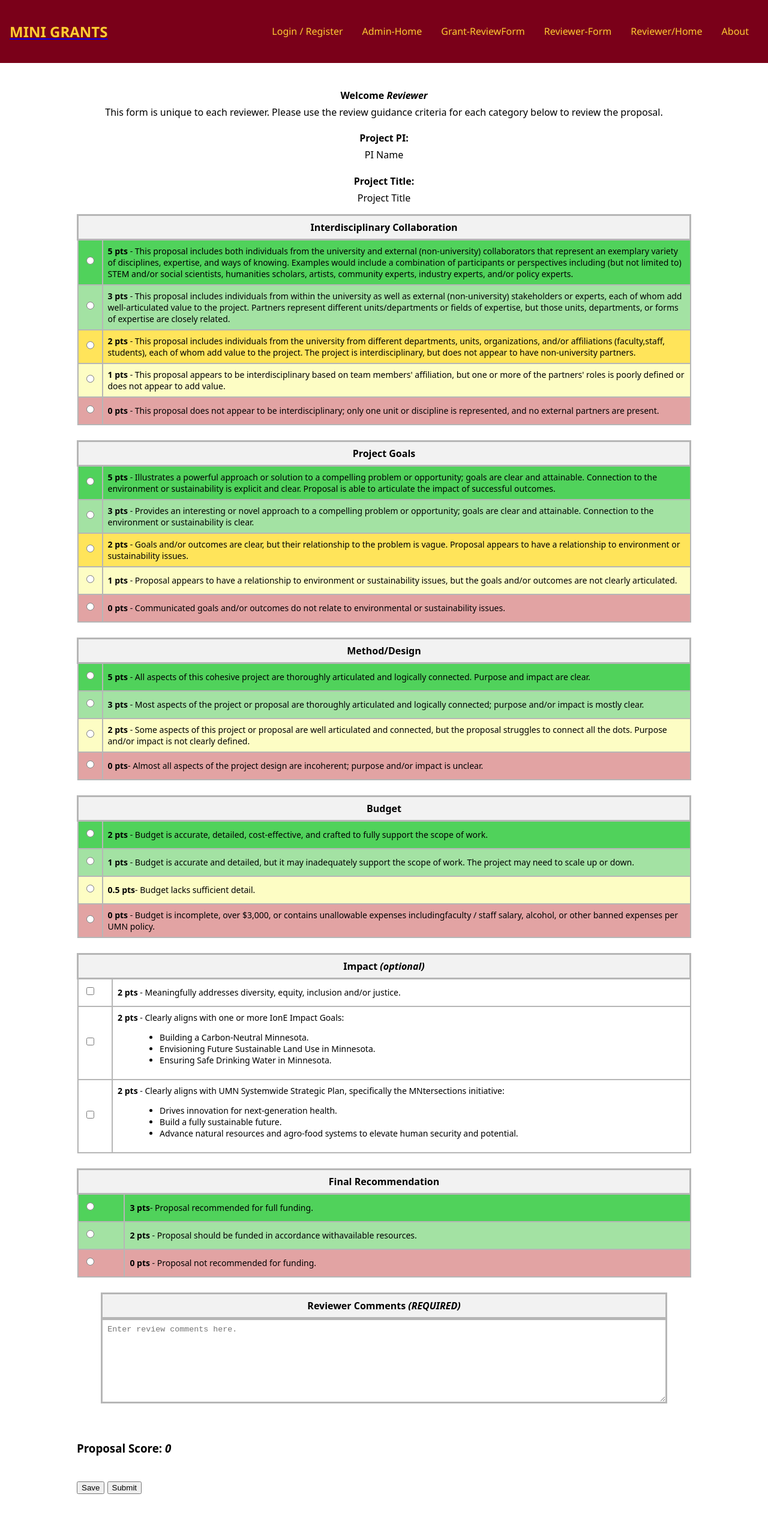
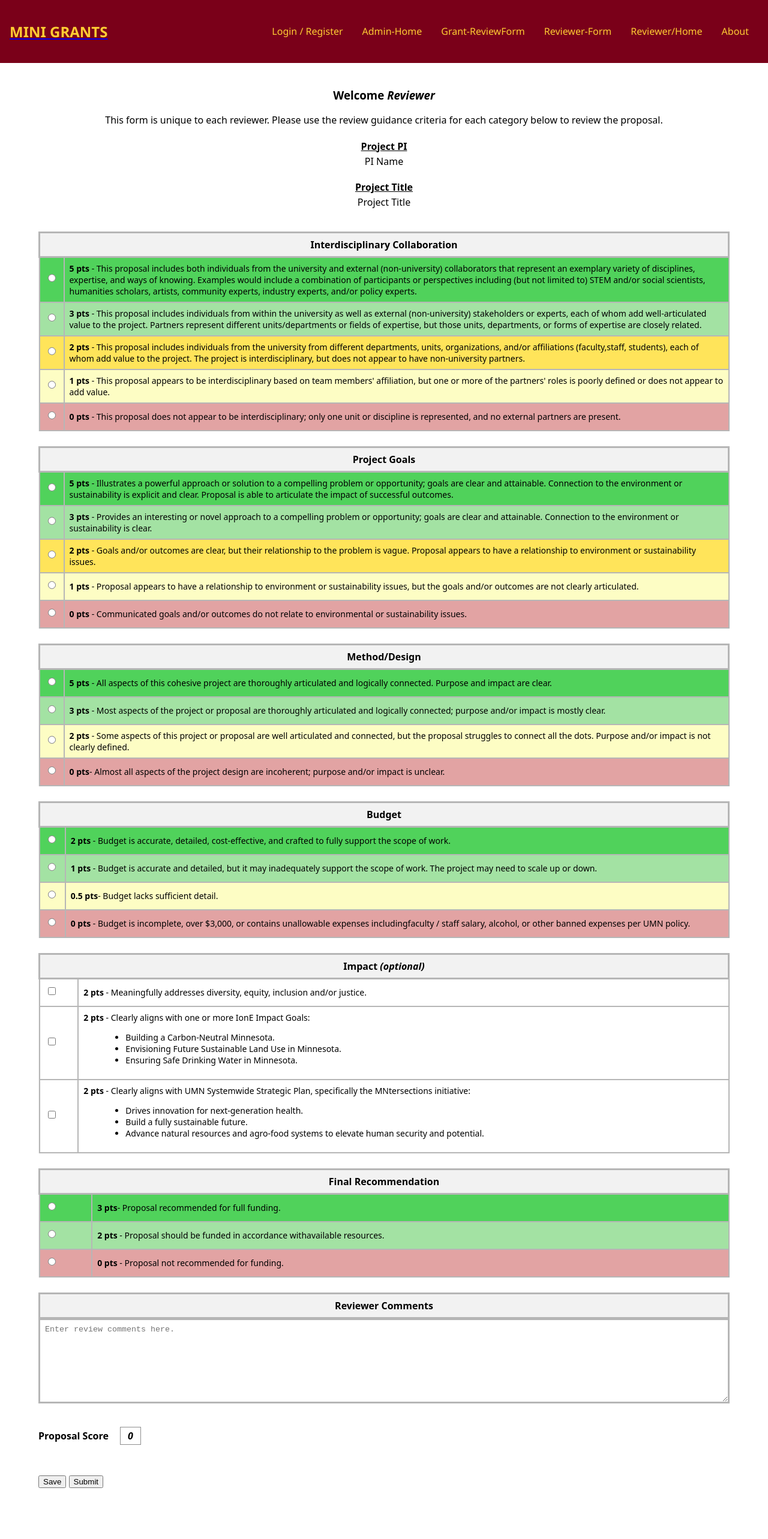
Before and after one commit to n-greensweig/mini-grants-IonE, a React (Create React App) app: page /#/grantreviewform in a window 1280 px wide. Shown: the top 2566 px of the page at 60% size. Built offline with nearby package versions, Linux system fonts and the light colour scheme; no server answers.

Commit message:
added column for comments in database.spl for scores table, changed grants.router.js accordingly

```diff
--- a/src/components/GrantReviewForm/GrantReviewForm.css
+++ b/src/components/GrantReviewForm/GrantReviewForm.css
@@ -2,7 +2,7 @@
     font-family: system-ui, -apple-system, BlinkMacSystemFont, 'Segoe UI', Roboto, Oxygen, Ubuntu, Cantarell, 'Open Sans', 'Helvetica Neue', sans-serif;
     margin-left: auto;
     margin-right: auto;
-    width: 80%;
+    width: 90%;
 }
 
 .heading {
@@ -10,7 +10,7 @@
 }
 
 h4 {
-    margin-bottom: -10px;
+    margin-bottom: -13px;
 }
 
 .review-form-title {
@@ -23,7 +23,6 @@ h4 {
     margin-right: auto;
     background-color: #f2f2f2;
     border: 3px solid #b6b6b6;
-    width: 90%;
 }
 
 table {
@@ -92,9 +91,18 @@ textarea {
     display: flex;
     flex-direction: column;
     align-items: stretch;
-    width: 90%;
     padding: 8px;
     border: 3px solid #b6b6b6;
     margin-right: auto;
     margin-left: auto;
+    box-sizing: border-box;
+    width: 100%;
 }
+
+.score {
+    padding: 3px;
+    padding-left: 12px;
+    padding-right: 12px;
+    border: 1.5px solid #8f8f8f;
+    margin-left: 15px;
+}
--- a/src/components/GrantReviewForm/GrantReviewForm.jsx
+++ b/src/components/GrantReviewForm/GrantReviewForm.jsx
@@ -104,14 +104,16 @@ function GrantReviewForm() {
         <div id="review-form">
             <br />
             <div className="heading">
-                <h4><span>Welcome </span><span><i>Reviewer</i></span></h4>
+                <h3><span>Welcome </span><span><i>Reviewer</i></span></h3>
                 <p>This form is unique to each reviewer. Please use the review guidance criteria for each category below to review the proposal.</p>
 
-                <h4>Project PI: </h4>
+                <h4><u>Project PI</u></h4>
                     <p>PI Name</p>
-                <h4>Project Title:</h4>
+                <h4><u>Project Title</u></h4>
                     <p>Project Title</p>
             </div>
+
+            <br/>
 
             <form>
                 <table>
@@ -335,7 +337,7 @@ function GrantReviewForm() {
                 </table>
             </form>
 
-            <p className='review-form-title'>Reviewer Comments<i> (REQUIRED)</i></p>
+            <p className='review-form-title'>Reviewer Comments</p>
                 <textarea
                     rows="8"
                     placeholder='Enter review comments here.'
@@ -344,10 +346,11 @@ function GrantReviewForm() {
                 />
 
             <br />
+
+            <h4>Proposal Score <i className="score">{totalScore}</i></h4>
+
             <br />
-
-            <h3>Proposal Score: <i>{totalScore}</i></h3>
-
+            <br />
             <br />
 
             <button onClick={saveScores}>Save</button> <button onClick={submitScores}>Submit</button>
```
Also changed, not shown: 2 other files (tests, documents, lock files or other folders).
